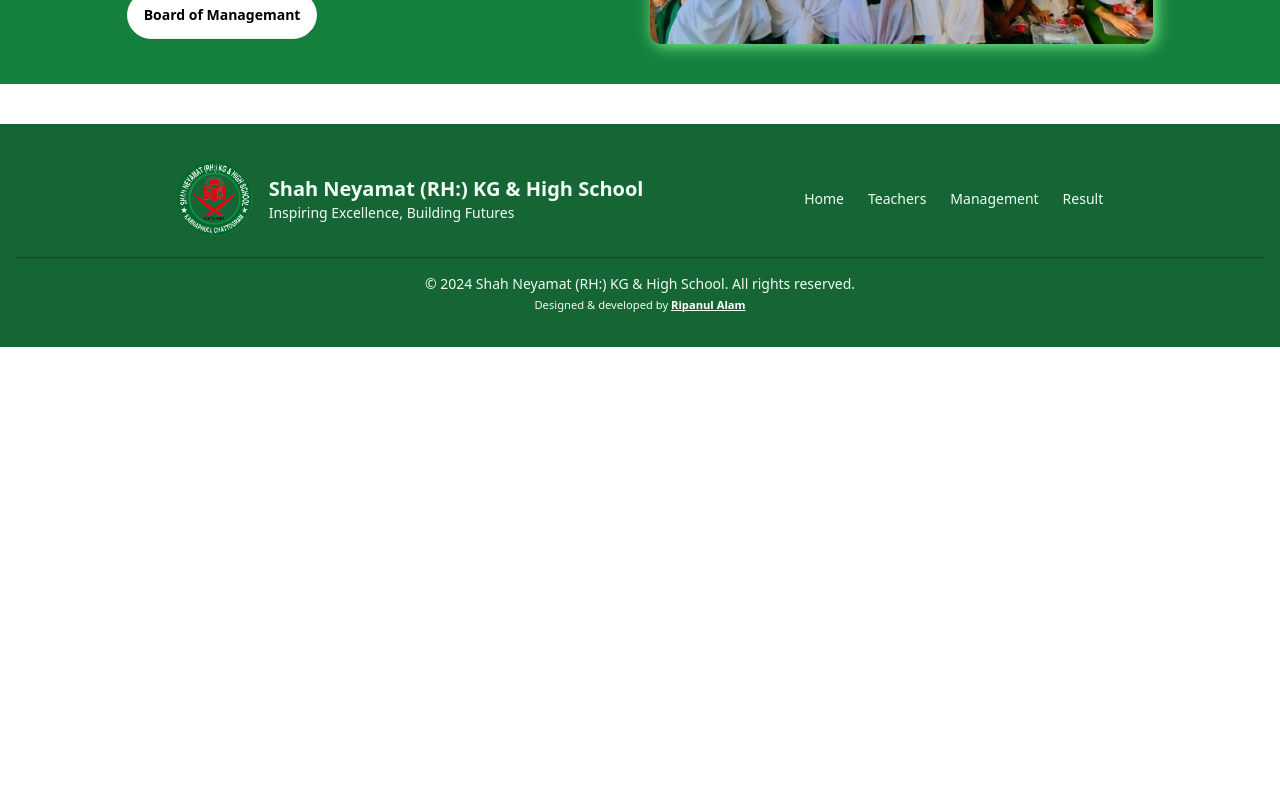
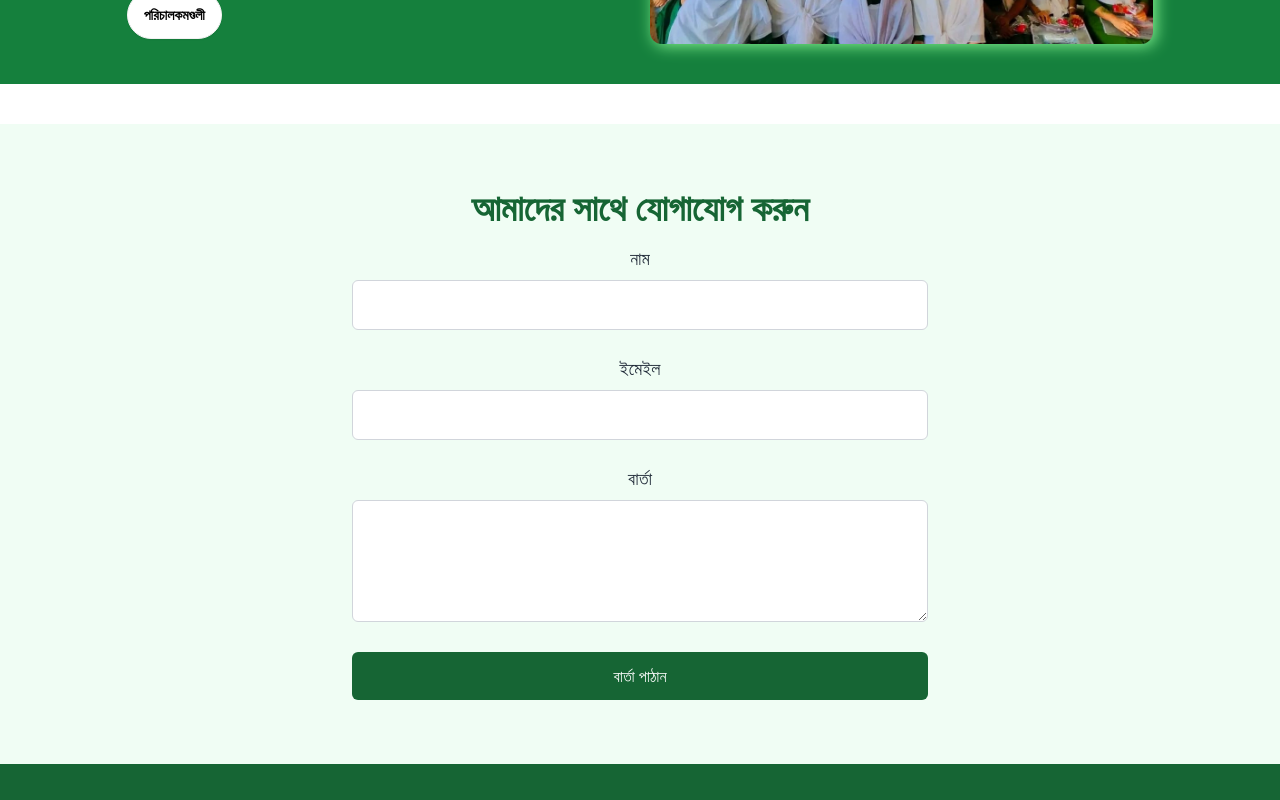
Before and after one commit to RRDesignHub/sns-client-side, a React (Vite) app: page / in a window 1280 px wide. Shown: the part 920-1720 px from the top of the page. Before the commit the page ends 1267 px from the top, so only its background shows below. Built offline with nearby package versions, Linux system fonts and the light colour scheme; no server answers.

Commit message:
bangla font added

```diff
--- a/src/Pages/Home.jsx
+++ b/src/Pages/Home.jsx
@@ -4,6 +4,7 @@ import logo from "./../assets/logo.png";
 import { Link } from "react-router-dom";
 import { About } from "../components/About";
 import { Helmet } from "react-helmet-async";
+import ContactSection from "../components/Contact";
 export const Home = () => {
   return (
     <>
@@ -30,6 +31,7 @@ export const Home = () => {
         </div>
       </div>
       <About></About>
+      <ContactSection></ContactSection>
     </>
   );
 };
--- a/src/components/About.jsx
+++ b/src/components/About.jsx
@@ -7,7 +7,7 @@ export const About = () => {
         <div className="w-11/12 mx-auto flex max-sm:flex-col gap-y-6 md:gap-5 items-center justify-between">
 
           <div className="flex-1">
-            <h2 className="text-4xl font-bold text-white mb-2">About Us</h2>
+            <h2 className="text-4xl font-bold text-white mb-2">আমাদের সম্পর্কে</h2>
             <p className="text-white mb-8">
               শাহ নেয়ামত (আরএইচ:) কেজি অ্যান্ড হাই স্কুল একটি আদর্শ
               শিক্ষাপ্রতিষ্ঠান, যেখানে শিক্ষার্থীদের মানসম্মত শিক্ষা ও নৈতিক
@@ -23,7 +23,7 @@ export const About = () => {
               to="/management"
               className="btn bg-white text-black rounded-3xl"
             >
-              Board of Managemant
+              পরিচালকমণ্ডলী
             </Link>
           </div>
           <div className="flex-1">
--- /dev/null
+++ b/src/components/Contact.jsx
@@ -0,0 +1,90 @@
+import React, { useState } from 'react';
+
+const ContactSection = () => {
+  const [formData, setFormData] = useState({
+    name: '',
+    email: '',
+    message: '',
+  });
+
+  const handleChange = (e) => {
+    const { name, value } = e.target;
+    setFormData({ ...formData, [name]: value });
+  };
+
+  const handleSubmit = (e) => {
+    e.preventDefault();
+    // Handle form submission (e.g., sending the form data to an API or email)
+    console.log(formData);
+  };
+
+  return (
+    <section className="bg-green-50 py-16" id="contact">
+      <div className="container mx-auto px-4 text-center">
+        <h2 className="text-2xl md:text-4xl font-bold mb-4 text-green-800">
+        আমাদের সাথে যোগাযোগ করুন
+        </h2>
+
+
+        <form onSubmit={handleSubmit} className="max-w-xl mx-auto">
+          <div className="mb-6">
+            <label htmlFor="name" className="block text-lg text-gray-800 mb-2">
+              নাম
+            </label>
+            <input
+              type="text"
+              id="name"
+              name="name"
+              value={formData.name}
+              onChange={handleChange}
+              required
+              className="w-full p-3 border border-gray-300 rounded-md focus:outline-none focus:ring-2 focus:ring-green-500"
+            />
+          </div>
+
+          <div className="mb-6">
+            <label htmlFor="email" className="block text-lg text-gray-800 mb-2">
+            ইমেইল
+            </label>
+            <input
+              type="email"
+              id="email"
+              name="email"
+              value={formData.email}
+              onChange={handleChange}
+              required
+              className="w-full p-3 border border-gray-300 rounded-md focus:outline-none focus:ring-2 focus:ring-green-500"
+            />
+          </div>
+
+          <div className="mb-6">
+            <label
+              htmlFor="message"
+              className="block text-lg text-gray-800 mb-2"
+            >
+              বার্তা
+            </label>
+            <textarea
+              id="message"
+              name="message"
+              value={formData.message}
+              onChange={handleChange}
+              required
+              rows="4"
+              className="w-full p-3 border border-gray-300 rounded-md focus:outline-none focus:ring-2 focus:ring-green-500"
+            ></textarea>
+          </div>
+
+          <button
+            type="submit"
+            className="w-full py-3 bg-green-800 text-white rounded-md hover:bg-green-700 focus:outline-none focus:ring-2 focus:ring-green-500"
+          >
+            বার্তা পাঠান
+          </button>
+        </form>
+      </div>
+    </section>
+  );
+};
+
+export default ContactSection;
--- a/src/components/Footer.jsx
+++ b/src/components/Footer.jsx
@@ -38,6 +38,7 @@ export const Footer = () => {
       <div className="divider bg-[rgba(5,46,22,0.48)] h-[1px]"></div>
         {/* Bottom Section */}
         <div className="text-center flex flex-col md:flex-row justify-center items-center">
+
           {/* Copyright */}
           <div className="text-center text-sm md:mb-0">
             <p>
```
